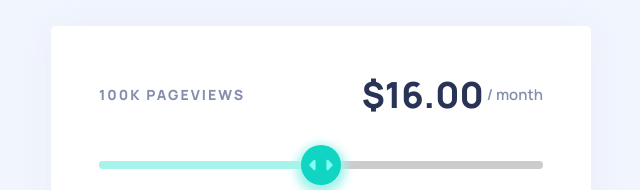
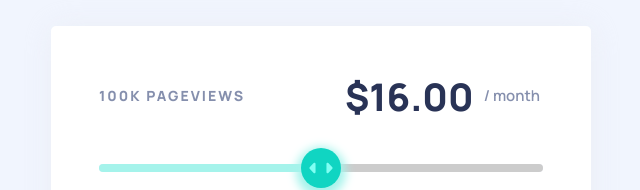
Before and after one commit to dgarrett88/interactive-pricing-component-main, a plain HTML site: page index.html in a window 1280 px wide. Shown: the part 240-430 px from the top of the page, without its empty margins (319-959 px from the left). Drawn offline with Linux system fonts and the light colour scheme.

Commit message:
pricing margin fix

```diff
--- a/index.html
+++ b/index.html
@@ -37,7 +37,7 @@
                 <p class="large-text">$</p>
                 <p class="price-tag large-text">16</p>
                 <p class="large-text decimal">.00</p>
-                <p class="perMonth">&nbsp;/ month</p>
+                <p class="perMonth">/ month</p>
               </div>
 
             </div>
@@ -52,7 +52,7 @@
               <p class="large-text">$</p>
               <p class="price-tag large-text">16</p>
               <p class="large-text decimal">.00</p>
-              <p class="perMonth">&nbsp;/ month</p>
+              <p class="perMonth">/ month</p>
             </div>
           </div>
           <div class="row-c">
--- a/style.css
+++ b/style.css
@@ -90,16 +90,22 @@
 .pricing {
   display: flex;
   align-items: center;
-  margin: 5px 0rem 5px 0;
+  margin: 5px 3px 5px 0;
   font-size: 15px;
+  width: 100%;
 
 }
 
 .large-text {
-  font-size: 36px;
+  font-size: 38px;
   font-weight: 800;
   color: hsl(227, 35%, 25%);
 }
+
+.decimal {
+    padding-right: .63rem;
+}
+
 
 .row-b {
   display: flex;
```
